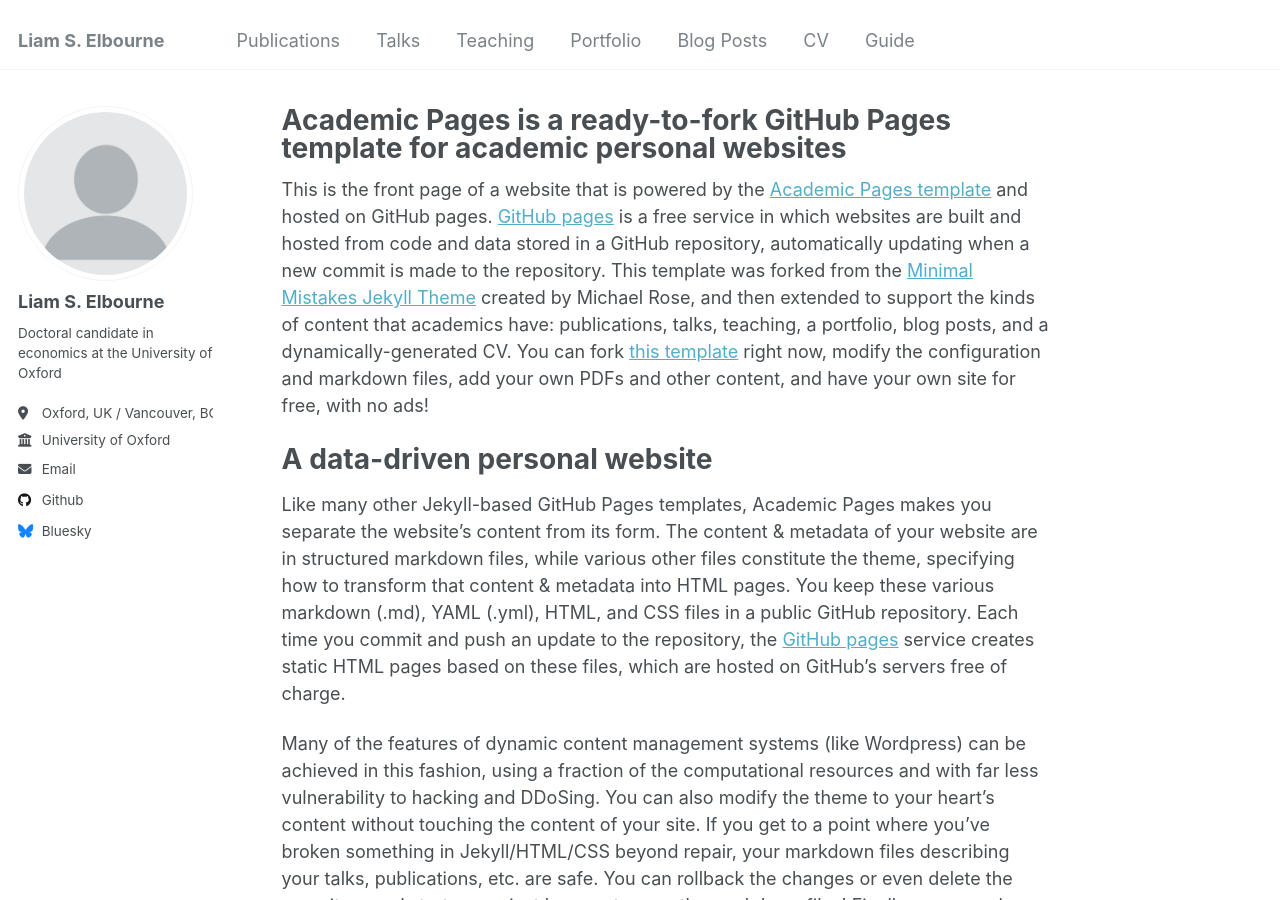
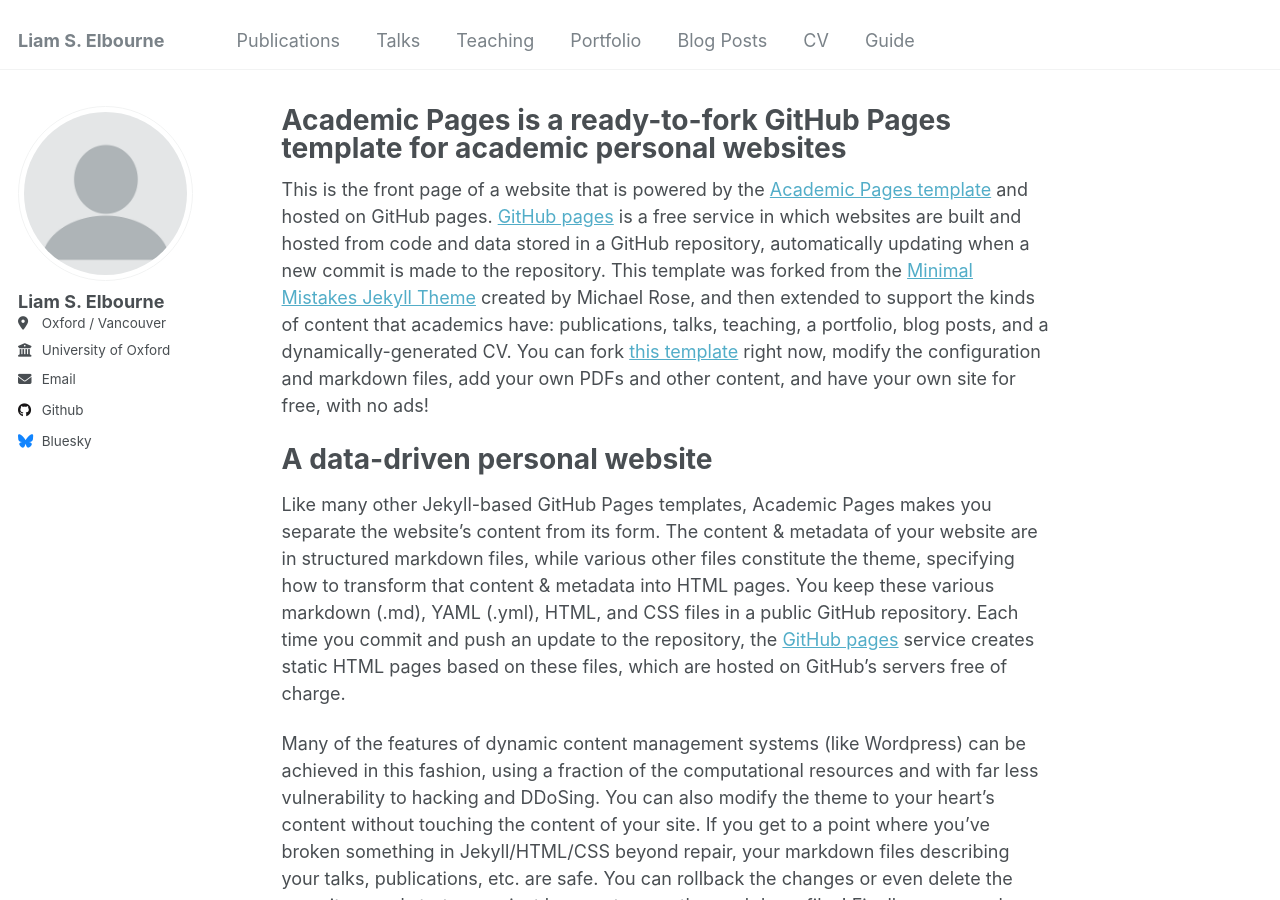
Before and after one commit to LiamSElbourne/LiamSElbourne.github.io, a Jekyll site: the page built from _pages/about.md, in a window 1280 px wide and 900 px high. Built offline with Jekyll 4.4.1, drawn with Linux system fonts in a browser that asks for light colours.

Commit message:
Update _config.yml

```diff
--- a/_config.yml
+++ b/_config.yml
@@ -24,8 +24,7 @@ author:
   avatar           : "profile.png"
   name             : "Liam S. Elbourne"
   # pronouns         : "he/him"
-  bio              : "Doctoral candidate in economics at the University of Oxford"
-  location         : "Oxford, UK / Vancouver, BC"
+  location         : "Oxford / Vancouver"
   employer         : "University of Oxford"
   uri              : # URL
   email            : "liam.elbourne@economics.ox.ac.uk"
```
